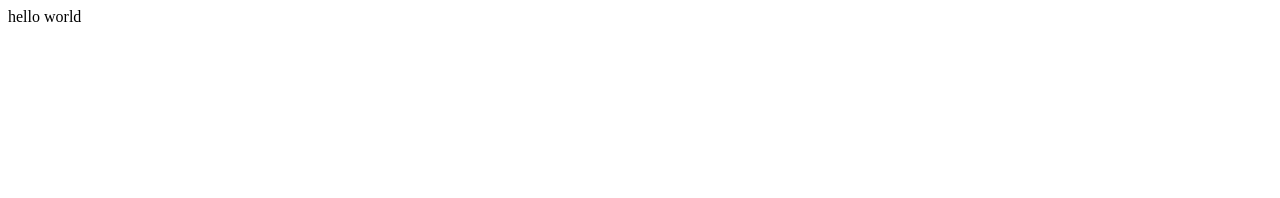
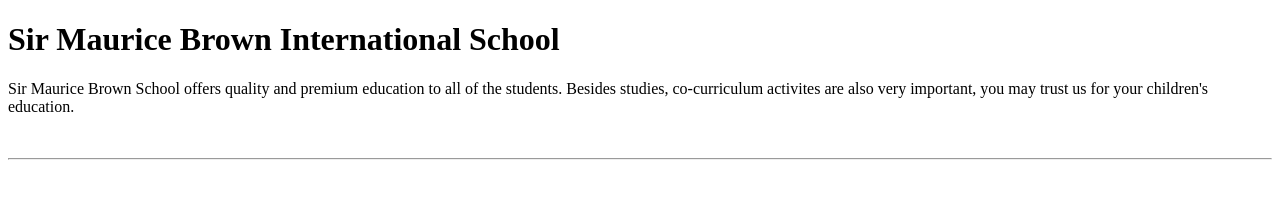
Before and after one commit to albeera2019/HTML, a plain HTML site: page Introduction.html in a window 1280 px wide. Drawn offline with Linux system fonts and the light colour scheme.

Commit message:
Add files via upload

```diff
--- a/Introduction.html
+++ b/Introduction.html
@@ -3,9 +3,13 @@
 <head>
     <meta charset="UTF-8">
     <meta name="viewport" content="width=device-width, initial-scale=1.0">
-    <title>Document</title>
+    <title>My School</title>
 </head>
 <body>
-    hello world
+<h1>Sir Maurice Brown International School</h1>
+<p> Sir Maurice Brown School offers quality and premium education to all of the students. Besides studies, co-curriculum activites are also very important, you may trust us for your children's education.</p>
+<br>
+<hr>
+
 </body>
 </html>
```
